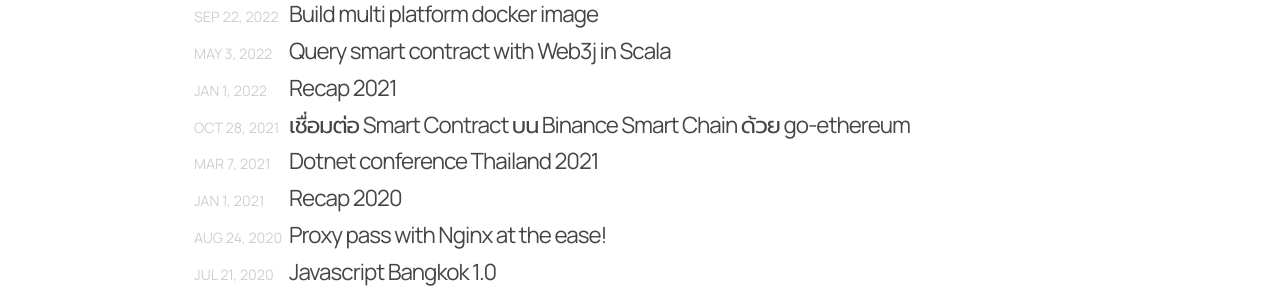
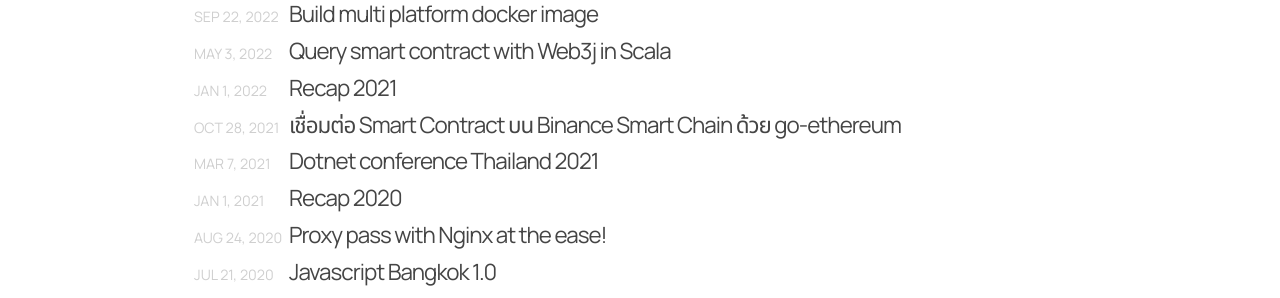
Before and after one commit to oat9002/oat9002.github.io, a Jekyll site: the page built from index.html, in a window 1280 px wide. Shown: the part 141-439 px from the top of the page. Built offline with Jekyll 4.4.1, drawn with Linux system fonts in a browser that asks for light colours; nearby versions of some CDN libraries.

Commit message:
:lipstick: change font

```diff
--- a/_includes/head.html
+++ b/_includes/head.html
@@ -24,16 +24,7 @@
         href="https://maxcdn.bootstrapcdn.com/font-awesome/4.3.0/css/font-awesome.min.css"
     />
     <link
-        href="https://fonts.googleapis.com/css?family=PT+Sans:400,700"
+        href="https://fonts.googleapis.com/css2?family=Manrope:wght@400;700&family=Noto+Sans+Thai:wght@400;700&family=JetBrains+Mono&family=PT+Sans:wght@400;700&display=swap"
         rel="stylesheet"
-        type="text/css"
     />
-    <link
-        href="https://fonts.googleapis.com/css2?family=Roboto+Mono&display=swap"
-        rel="stylesheet"
-        type="text/css"
-    />
-    <link href="https://fonts.googleapis.com/css2?family=Manrope:wght@400;700&family=Prompt:wght@400;700&display=swap"
-        rel="stylesheet">
-    <link href="https://fonts.googleapis.com/css2?family=Prompt:wght@400;700&display=swap" rel="stylesheet">
 </head>
--- a/_sass/_base.scss
+++ b/_sass/_base.scss
@@ -144,7 +144,7 @@
 code {
     font-size: 13px;
     border: 1px solid $grey-color-light;
-    font-family: "Roboto Mono", Menlo, Monaco, "Andale Mono", serif;
+    font-family: "JetBrains Mono", Menlo, Monaco, "Andale Mono", serif;
 }
 
 code {
--- a/css/main.scss
+++ b/css/main.scss
@@ -4,7 +4,7 @@
 @charset "utf-8";
 
 // Our variables
-$base-font-family: Manrope, Prompt, "PT Sans", Helvetica, Arial, sans-serif;
+$base-font-family: Manrope, 'Noto Sans Thai', "PT Sans", Helvetica, Arial, sans-serif;
 $base-font-size: 16px;
 $small-font-size: $base-font-size * 0.895;
 $large-font-size: $base-font-size * 1.4;
```
